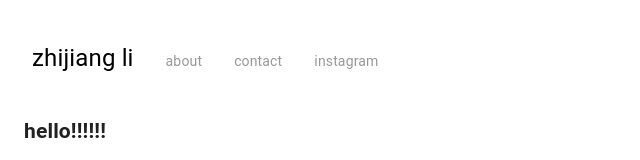
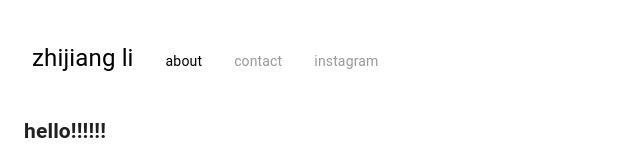
Before and after one commit to zhjngli/photo-website, a React (Create React App) app in the folder photo-website/: page /about in a window 1280 px wide. Shown: the top 160 px of the page, without its empty margins (0-640 px from the left). Built offline with nearby package versions, Linux system fonts and the light colour scheme.

Commit message:
Use NavLinks for the navbar

```diff
--- a/photo-website/src/components/gallery/index.tsx
+++ b/photo-website/src/components/gallery/index.tsx
@@ -3,7 +3,7 @@ import Gallery from "react-photo-gallery";
 import Carousel, { Modal, ModalGateway } from "react-images";
 import { photos } from "../../photos";
 
-function MyGallery() {
+function PhotoGallery() {
   const [currentImage, setCurrentImage] = useState(0);
   const [viewerIsOpen, setViewerIsOpen] = useState(false);
 
@@ -39,4 +39,4 @@ function MyGallery() {
   );
 }
 
-export default MyGallery;
+export default PhotoGallery;
--- a/photo-website/src/components/header/index.tsx
+++ b/photo-website/src/components/header/index.tsx
@@ -1,19 +1,20 @@
 import React from "react";
+import { NavLink } from "react-router-dom";
 import style from './style.module.scss';
 
 function Header() {
   return (
     <div className={style.navbar}>
-      <a href="/" className={style.title}>
+      <NavLink to="/" className={style.title}>
         zhijiang li
-      </a>
-      <a href="/about" className={style.pages}>
+      </NavLink>
+      <NavLink to="/about" className={style.links} activeClassName={style.activeNavLink}>
         about
-      </a>
-      <a href="/contact" className={style.pages}>
+      </NavLink>
+      <NavLink to="/contact" className={style.links} activeClassName={style.activeNavLink}>
         contact
-      </a>
-      <a href="https://www.instagram.com/zhjngli/" target="_blank" rel="noreferrer noopener" className={style.pages}>
+      </NavLink>
+      <a href="https://www.instagram.com/zhjngli/" target="_blank" rel="noreferrer noopener" className={style.links}>
         instagram
       </a>
     </div>
--- a/photo-website/src/components/header/style.module.scss
+++ b/photo-website/src/components/header/style.module.scss
@@ -6,25 +6,22 @@
   align-items: baseline;
 }
 
-.navbar span {
-  float: left;
-  display: block;
-  text-align: left;
-  text-decoration: none;
-}
-
-.pages {
-  color: #989898;
-  padding: 16px 16px 16px 16px;
-}
-
 .title {
   color: black;
   font-size: x-large;
   padding: 16px 16px 16px 0px;
 }
 
-.pages:hover {
+.links {
+  color: #989898;
+  padding: 16px 16px 16px 16px;
+}
+
+.links:hover {
+  color: black;
+}
+
+.activeNavLink {
   color: black;
 }
 
--- a/photo-website/src/index.tsx
+++ b/photo-website/src/index.tsx
@@ -9,7 +9,7 @@ import { Container, Fade } from '@material-ui/core';
 import About from './components/about';
 import Footer from './components/footer';
 import Header from './components/header';
-import MyGallery from './components/gallery';
+import PhotoGallery from './components/gallery';
 import Contact from './components/contact';
 
 ReactDOM.render(
@@ -21,7 +21,7 @@ ReactDOM.render(
           <Header />
           <Fade>
             <Switch>
-              <Route exact path="/" component={MyGallery} />
+              <Route exact path="/" component={PhotoGallery} />
               <Route path="/about" component={About} />
               <Route path="/contact" component={Contact} />
             </Switch>
```
